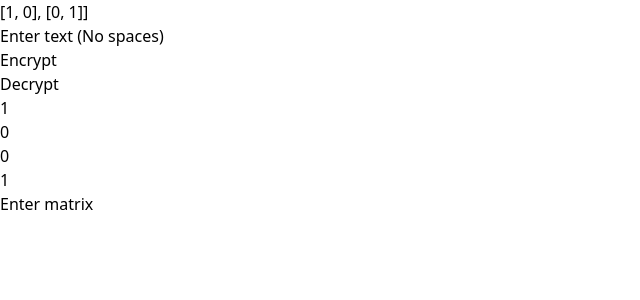
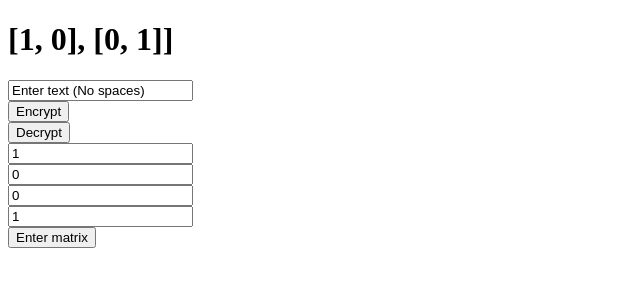
Before and after one commit to timothyfungg/hill-cipher-web-app, a React (Vite) app in the folder my-react-app/: page / in a window 1280 px wide. Shown: the top 300 px of the page, without its empty margins (0-640 px from the left). Built offline with nearby package versions, Linux system fonts and the light colour scheme.

Commit message:
Fixed Tailwind CSS setup

```diff
--- a/my-react-app/postcss.config.js
+++ b/my-react-app/postcss.config.js
@@ -1,6 +1,5 @@
 export default {
   plugins: {
     "@tailwindcss/postcss": {},
-    autoprefixer: {},
   },
 }
--- a/my-react-app/src/index.css
+++ b/my-react-app/src/index.css
@@ -1,2 +1,3 @@
-@import "tailwindcss/preflight";
-@import "tailwindcss/utilities";
+@tailwind base;
+@tailwind components;
+@tailwind utilities;
```
Also changed, not shown: 1 other file (tests, documents, lock files or other folders).
